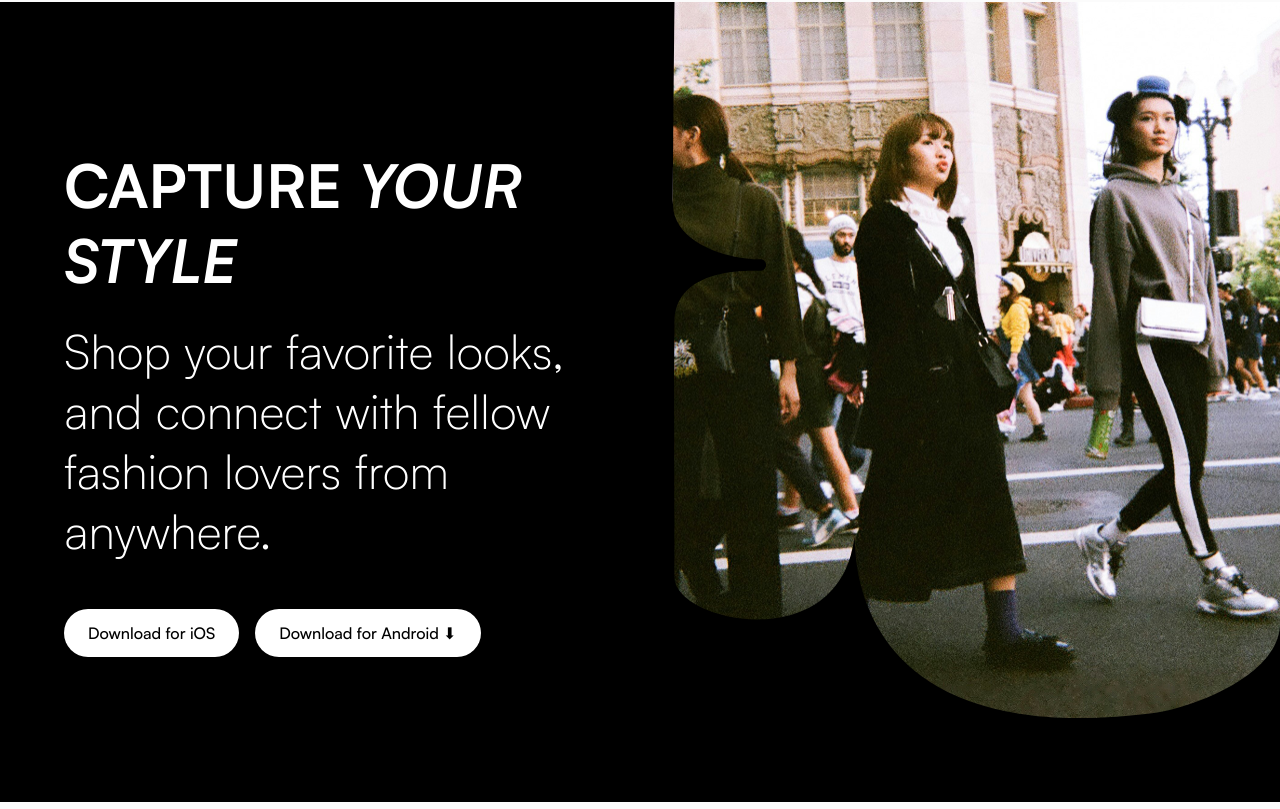
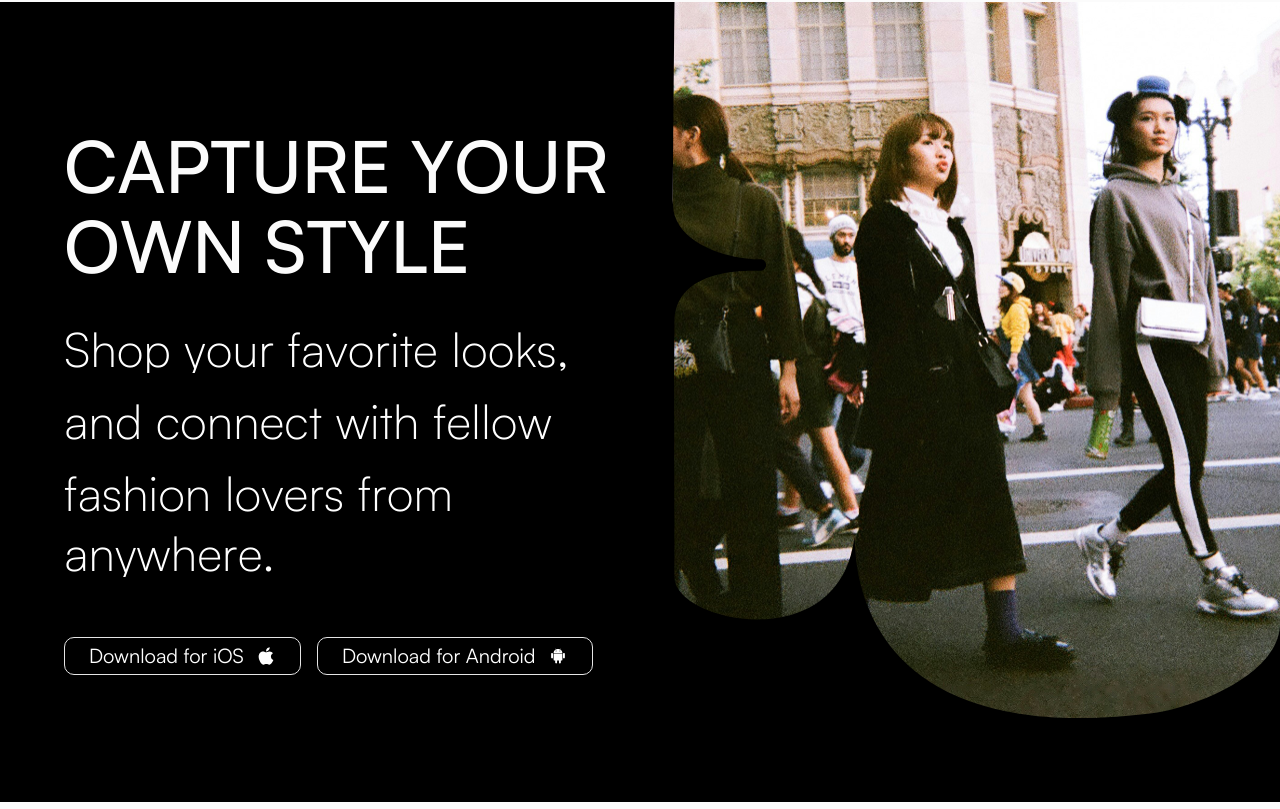
Before and after one commit to Joseveji96/ulive, a Next.js app: page / in a window 1280 px wide. Shown: the part 4631-5440 px from the top of the page. Built offline with nearby package versions, Linux system fonts and the light colour scheme.

Commit message:
Feat: add new botton animations

```diff
--- a/src/app/Sections/Application.tsx
+++ b/src/app/Sections/Application.tsx
@@ -1,43 +1,72 @@
 "use client"
-import { motion} from "framer-motion"
+import { AnimatedText } from "@/components/AnimatedTextDemo"
+import Button from "@/components/Button"
+import { motion, useInView } from "framer-motion"
+import React from "react"
 
 function Application() {
+  const ref = React.useRef(null)
+  const isInView = useInView(ref, { once: false, amount: 0.3 })
 
   return (
-
-        <div className="bg-black relative z-30 text-white w-full h-[100vh] flex items-start justify-between" id="ourapp">
+    <div className="bg-black relative z-30 text-white w-full h-[100vh] flex items-start justify-between" id="ourapp" ref={ref}>
       {/* Texto */}
       <div className="max-w-xl h-full flex flex-col z-10 justify-center ml-16">
-            <h1 className="text-5xl md:text-6xl font-semibold leading-tight uppercase">
+        {/* <h1 className="text-5xl md:text-6xl font-semibold leading-tight uppercase">
           Capture
           <span className="italic"> Your Style</span>
-            </h1>
+        </h1> */}
 
-            <p className="text-2xl md:text-5xl font-light leading-tight my-6">
-              Shop your favorite looks, and connect with fellow fashion lovers from anywhere.
-            </p>
+        <AnimatedText
+                text="Capture your own style"
+                className="uppercase text-7xl 3xl:text-8xl font-medium text-blanco-50 "
+                delay={0.2}
+                duration={0.5}
+                staggerDelay={0.03}
+              />
+        <AnimatedText
+                text="Shop your favorite looks, and connect with fellow fashion lovers from anywhere."
+                className="text-2xl md:text-5xl font-light leading-tight my-6"
+                delay={0.3}
+                duration={0.5}
+                staggerDelay={0.01}
+              />
 
-            <motion.div className="flex gap-4 mt-6">
-              <button className="bg-white text-black px-6 py-3 rounded-full font-medium hover:bg-gray-200 transition-colors">
+
+
+        <motion.div
+              className='flex flex-col mt-6 sm:flex-row gap-4'
+            >
+              <Button variant={7} bgcolor="#FBFBFB" classNames="hover:text-black">
+                <span className="relative z-10 flex items-center gap-3">
                   Download for iOS
-              </button>
+                  <svg stroke="currentColor" fill="currentColor" strokeWidth="0" viewBox="0 0 384 512" height="20px" width="20px" xmlns="http://www.w3.org/2000/svg">
+                    <path d="M318.7 268.7c-.2-36.7 16.4-64.4 50-84.8-18.8-26.9-47.2-41.7-84.7-44.6-35.5-2.8-74.3 20.7-88.5 20.7-15 0-49.4-19.7-76.4-19.7C63.3 141.2 4 184.8 4 273.5q0 39.3 14.4 81.2c12.8 36.7 59 126.7 107.2 125.2 25.2-.6 43-17.9 75.8-17.9 31.8 0 48.3 17.9 76.4 17.9 48.6-.7 90.4-82.5 102.6-119.3-65.2-30.7-61.7-90-61.7-91.9zm-56.6-164.2c27.3-32.4 24.8-61.9 24-72.5-24.1 1.4-52 16.4-67.9 34.9-17.5 19.8-27.8 44.3-25.6 71.9 26.1 2 49.9-11.4 69.5-34.3z"></path>
+                  </svg>
+                </span>
+              </Button>
 
-              <button className="bg-white text-black px-6 py-3 rounded-full font-medium hover:bg-gray-200 transition-colors">
-                Download for Android ⬇
-              </button>
+              <Button variant={7} bgcolor="#FBFBFB" classNames="hover:text-black">
+                <span className="relative z-10 flex items-center gap-3">
+                  Download for Android
+                  <svg stroke="currentColor" fill="currentColor" strokeWidth="0" viewBox="0 0 512 512" height="20px" width="20px" xmlns="http://www.w3.org/2000/svg">
+                    <path d="M144 268.4V358c0 6.9 4.5 14 11.4 14H184v52c0 13.3 10.7 24 24 24s24-10.7 24-24v-52h49v52c0 7.5 3.4 14.2 8.8 18.6 3.9 3.4 9.1 5.4 14.7 5.4h.5c13.3 0 24-10.7 24-24v-52h27.6c7 0 11.4-7.1 11.4-13.9V192H144v76.4zM408 176c-13.3 0-24 10.7-24 24v96c0 13.3 10.7 24 24 24s24-10.7 24-24v-96c0-13.3-10.7-24-24-24zM104 176c-13.3 0-24 10.7-24 24v96c0 13.3 10.7 24 24 24s24-10.7 24-24v-96c0-13.3-10.7-24-24-24z"></path>
+                    <g><path d="M311.2 89.1l18.5-21.9c.4-.5-.2-1.6-1.3-2.5-1.1-.8-2.4-1-2.7-.4l-19.2 22.8c-13.6-5.4-30.2-8.8-50.6-8.8-20.5-.1-37.2 3.2-50.8 8.5l-19-22.4c-.4-.5-1.6-.4-2.7.4s-1.7 1.8-1.3 2.5l18.3 21.6c-48.2 20.9-55.4 72.2-56.4 87.2h223.6c-.9-15.1-8-65.7-56.4-87zm-104.4 49.8c-7.4 0-13.5-6-13.5-13.3 0-7.3 6-13.3 13.5-13.3 7.4 0 13.5 6 13.5 13.3 0 7.3-6 13.3-13.5 13.3zm98.4 0c-7.4 0-13.5-6-13.5-13.3 0-7.3 6-13.3 13.5-13.3 7.4 0 13.5 6 13.5 13.3 0 7.3-6.1 13.3-13.5 13.3z"></path></g>
+                  </svg>
+                </span>
+              </Button>
             </motion.div>
 
       </div>
-
-          {/* Contenedor para el SVG redimensionable con animación */}          <motion.div
+      <motion.div
         className="z-10 w-[608px] h-[716px] flex items-start"
-            initial={{ scale: 0.8, y: 50, opacity: 0 }}
-            animate={{ scale: 1, y: 0, opacity: 1 }}
+        initial={{ x: 200,  opacity: 0}}
+        animate={ isInView ? { x: 0, opacity: 1} : {}}
         transition={{
           delay: 0.3,
           duration: 1.2,
-              ease: [0.6, 0.01, -0.05, 0.95],
-              opacity: { duration: 0.6 }
+          ease: [0.2, 0.8, 0.2, 1],
+          opacity: { duration: 1, ease: "easeInOut"}
         }}
       >
         <svg viewBox="0 0 608 716" className="w-full h-full" preserveAspectRatio="xMidYMid meet">
--- a/src/app/Sections/Hero2.tsx
+++ b/src/app/Sections/Hero2.tsx
@@ -91,7 +91,6 @@ export default function Hero2() {
                 staggerDelay={0.08}
               />
             </div>
-
             {/* Segundo título */}
 
             <div className="flex items-center">
--- a/src/app/page.tsx
+++ b/src/app/page.tsx
@@ -7,9 +7,7 @@ import Footer from "./Sections/Footer"
 import Social from "./Sections/Social"
 import SeccionScrollAnimada from "./Sections/SeccionScrollAnimada"
 
-
 export default function Home() {
-
   return (
     <div className="scroll-smooth snap-y snap-mandatory">
       <Navbar />
@@ -19,8 +17,5 @@ export default function Home() {
       <Social />
       <Footer />
     </div>
-
-
-
   )
 }
--- a/src/components/Button.tsx
+++ b/src/components/Button.tsx
@@ -1,14 +1,18 @@
 import { motion } from 'framer-motion';
 import React from 'react';
+import Rounded from './Rounded';
+import Link from 'next/link';
 
 interface ButtonProps {
   children?: React.ReactNode;
+  linkto?: string; // Enlace opcional para el botón
   title?: string;
-  variant?: 1 | 2 | 3 | 4 | 5 | 6;
+  variant?: 1 | 2 | 3 | 4 | 5 | 6 | 7; // Variantes del botón
   classNames?: string // Valor opcional que puede ser 1, 2, 3 o 4
+  bgcolor?: string; // Color de fondo opcional
 }
 
-const Button = ({ children, title, variant = 1, classNames }: ButtonProps) => {
+const Button = ({ children, title, variant = 1, classNames, linkto = "/", bgcolor = "#18272F" }: ButtonProps) => {
   const baseClasses = 'flex items-center justify-center gap-2 transition-all duration-300 ease-in-out font-normal text-2xl cursor-pointer';
 
   const variantClasses = {
@@ -18,11 +22,13 @@ const Button = ({ children, title, variant = 1, classNames }: ButtonProps) => {
     4: 'bg-white text-black shadow-lg hover:shadow-xl',
     5: 'text-white px-6 py-1 border rounded-lg hover:bg-primary-100 hover:text-blanco-50 hover:bg-blanco-50/10 text-xl 3xl:text-2xl',
     6: 'text-[#18272F] px-6 py-1 border border-[#18272F] rounded-lg hover:text-black text-xl 3xl:text-2xl',
+    7: '',
   };
 
   const buttonClass = `${baseClasses} ${variantClasses[variant]} ${classNames}`;
 
   return (
+    variant !== 7 ? (
       <motion.div
         whileHover={{
           scale: 1.05,
@@ -35,6 +41,26 @@ const Button = ({ children, title, variant = 1, classNames }: ButtonProps) => {
           {children ? children : <span>{title}</span>}
         </button>
       </motion.div>
+    ) : (
+      <motion.div
+      whileHover={{
+          scale: 1.05,
+          transition: { duration: 0.2 }
+        }}
+        whileTap={{ scale: 0.95 }}
+        className="w-fit border rounded-lg cursor-pointer ">
+        <Link
+          className={`text-xl rounded-lg  ${classNames}`}
+          href={linkto}>
+          <Rounded
+            className="h-full py-1 "
+            backgroundColor={bgcolor}>
+            <p className="z-10 px-6">{children ? children : <span>{title}</span>}</p>
+
+          </Rounded>
+        </Link>
+      </motion.div>
+    )
   );
 };
 
--- /dev/null
+++ b/src/components/Rounded.tsx
@@ -0,0 +1,64 @@
+"use client";
+import gsap from "gsap";
+import { useEffect, useRef } from "react";
+
+export type TRoundedProps = {
+   children: React.ReactNode;
+   className?: string;
+   backgroundColor: string;
+};
+
+export default function Rounded({
+	children,
+	className,
+	backgroundColor,
+	...attributes
+}: TRoundedProps) {
+	const circle = useRef<HTMLDivElement>(null);
+	let timeline = useRef<gsap.core.Timeline | null>(null);
+	let timeoutId: NodeJS.Timeout | null = null;
+	useEffect(() => {
+		timeline.current = gsap.timeline({ paused: true });
+		timeline.current
+			.to(
+				circle.current,
+				{ top: "-25%", width: "150%", duration: 0.2, ease: "power3.in" },
+				"enter",
+			)
+			.to(
+				circle.current,
+				{ top: "-150%", width: "125%", duration: 0.2 },
+				"exit",
+			);
+	}, []);
+
+	const manageMouseEnter = () => {
+		if (timeoutId) clearTimeout(timeoutId);
+		timeline.current?.tweenFromTo("enter", "exit");
+	};
+
+	const manageMouseLeave = () => {
+		timeoutId = setTimeout(() => {
+			timeline.current?.play();
+		}, 150);
+	};
+
+	return (
+		<div
+			className={`rounded-lg relative flex items-center justify-center overflow-hidden ${className}`}
+			onMouseEnter={() => {
+				manageMouseEnter();
+			}}
+			onMouseLeave={() => {
+				manageMouseLeave();
+			}}
+			{...attributes}>
+			{children}
+			<div
+				ref={circle}
+				style={{ backgroundColor }}
+				className={`w-full h-[150%] absolute rounded-lg top-full`}
+			/>
+		</div>
+	);
+}
--- /dev/null
+++ b/src/components/Tags.tsx
@@ -0,0 +1,33 @@
+import Link from "next/link";
+import Rounded from "./Rounded";
+
+export default function Tags({
+	item,
+	linkto,
+	title,
+	bgcolor,
+	className,
+}: {
+	item: number;
+	linkto: string;
+	title: string;
+	bgcolor: string;
+	className: string;
+}) {
+	return (
+		<div
+
+			className="w-fit border rounded-lg border-[#21212199] cursor-pointer"
+			key={item}>
+			<Link
+				className={`small-text rounded-lg font-NeueMontreal uppercase ${className}`}
+				href={linkto}>
+				<Rounded
+					className="h-full py-1"
+					backgroundColor={bgcolor}>
+					<p className="z-10 px-6">{title}</p>
+				</Rounded>
+			</Link>
+		</div>
+	);
+}
```
Lines whose indentation alone changed are shown as unchanged.
